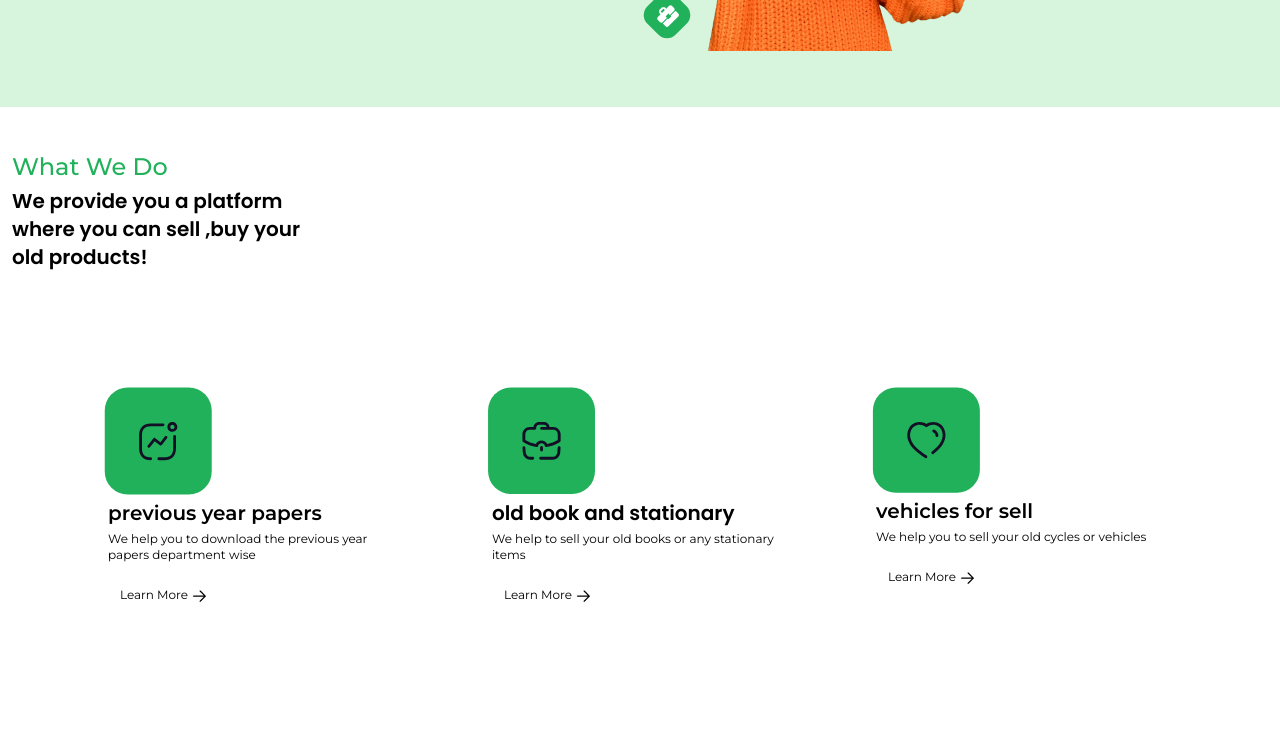
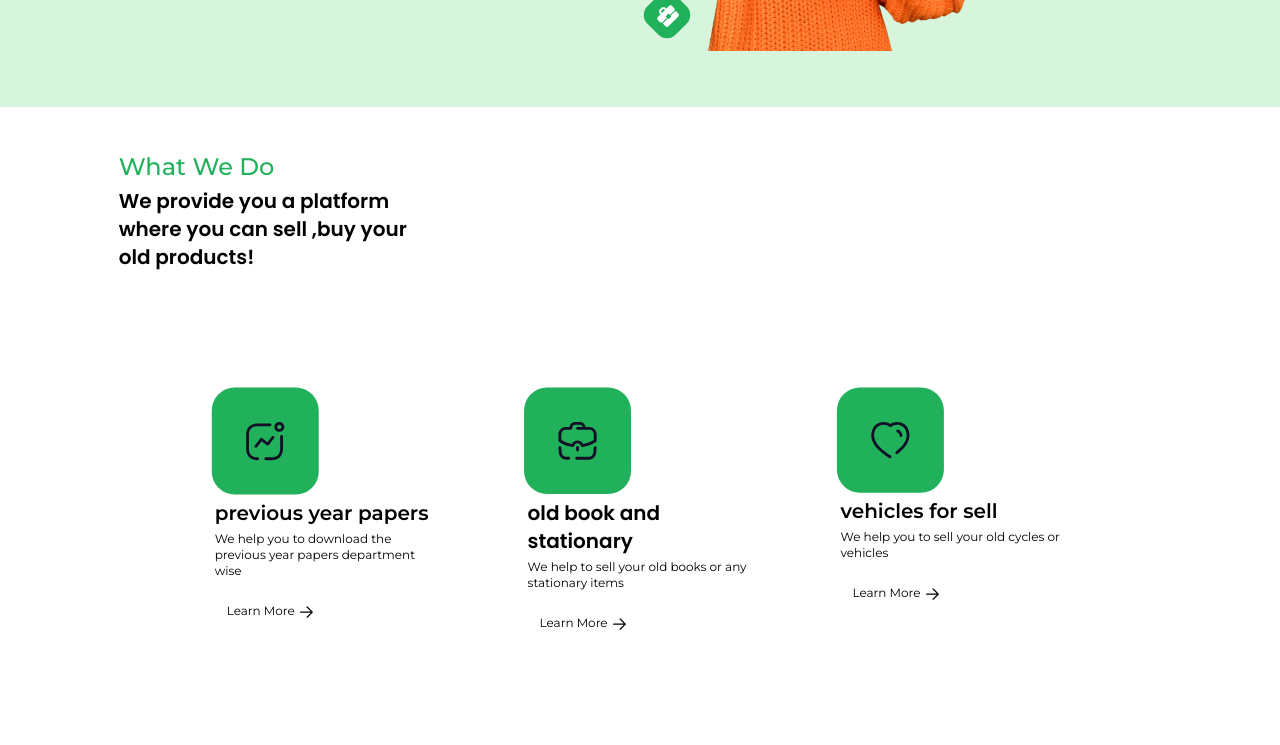
Before and after one commit to ujjwalkirti/helping-you-through, a Next.js app: page / in a window 1280 px wide. Shown: the part 500-1245 px from the top of the page. Built offline with nearby package versions, Linux system fonts and the light colour scheme.

Commit message:
Fix: Fix the width of WhatWeDo

```diff
--- a/src/components/Landing Page/WhatWeDo.tsx
+++ b/src/components/Landing Page/WhatWeDo.tsx
@@ -8,7 +8,7 @@ import Link from 'next/link';
 function WhatWeDo(): JSX.Element {
   return  (
   <>
-  <div className=" bg-white dark:bg-black ">
+  <div className=" bg-white dark:bg-black w-5/6 mx-auto ">
       <div className="text-center sm:text-left pt-4 mt-6">
 
         <div className={"text-dgreen dark:text-dgreen text-2xl font-medium mt-1 ml-3 mr-3 mb-1 " +
```
